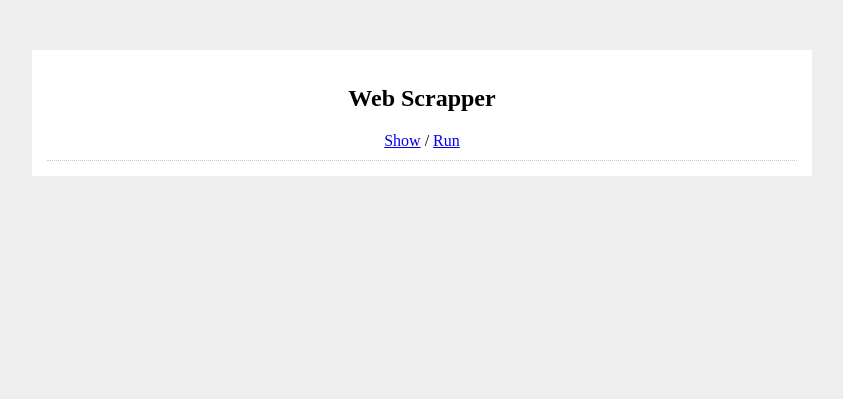
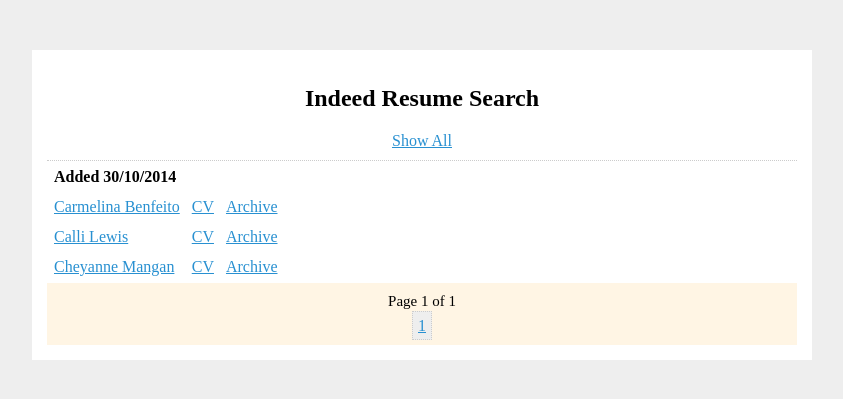
Before and after one commit to leninhasda/web-scraper, a PHP site: page / in a window 1280 px wide. Shown: the top 399 px of the page, without its empty margins (218-1061 px from the left). Run offline with PHP 8.4, Linux system fonts and the light colour scheme; data comes from the database, SQL or seed files in the repository.

Commit message:
first version released

```diff
--- a/public/config.php
+++ b/public/config.php
@@ -1,42 +1,82 @@
 <?php
 
-ini_set('display_errors',1);
-ini_set('display_startup_errors',1);
-error_reporting(-1);
+// only for testing
+debug(0);
+function debug($x) {
+	ini_set('display_errors',$x);
+	ini_set('display_startup_errors',$x);
+	error_reporting(0);
+}
 
 require_once 'database.php';
-require_once 'contents.php';
+require_once 'content.php';
 require_once 'simple_html_dom.php';
 
 // scraping config
-$config['num_page'] = 5; // number of pages to be scraped around
-$config['url'] = 'http://www.indeed.com/resumes/nurse/in-Aylesbury?co=GB&radius=15&sort=date';
-$config['base_url'] = 'http://www.indeed.com/';
+$config['num_page'] = 3; // number of pages to be scraped around
+$config['url'] = 'http://www.indeed.com/resumes/nurse/in-Aylesbury?co=GB&radius=15&sort=date&start=';
+$config['base_url'] = 'http://www.indeed.com';
 
 // start scraping
 function start_scraping()
 {
 	global $config;
+	$count = 0;
+	$page = 0;
+	$offset = 0;
+
+	// loop through all search pages
+	for($page; $page < $config['num_page'];) {
+
+		// set offset
+		$config['url'] .= $offset;
 
 		// get the search result
 		$search = file_get_html($config['url']);
+
+		// check for next page
+		$hasNext = $search->find('div#pagination a.next')[0];
+		if($hasNext) {
+			$page++;
+			$offset += 50;
+		}
+
+		if($search) {
 
 			// find the result list
 			$search_result = $search->find('.resultsList')[0];
 
 			// loop through each list
 			foreach ($search_result->children as $item) {
+				// find the name and link
+				$theLink = $item->find('div.app_name a')[0];
+				$name = $theLink->innertext();
+				$link = html_entity_decode($config['base_url'].$theLink->getAttribute('href'));
 
-		$theLink = $item->find('div.app_name a')[0];
-		// var_dump(get_class_methods($theLink));
-		echo $theLink->innertext();
-		echo '<br>';
-		echo $theLink->getAttribute('href');
-		// echo '<a href="">'.$theLink.inner'</a>';
-		// var_dump($theLink);
+				// check for duplicate entry
+				if( ! Content::check_duplicate($name, $link)) {
+					// get the resume
+					$resume = file_get_html($link);
 
-		break;
-		// echo $item->find('.app_name')->children()->find('a').innerhtml;
+					if($resume) {
+						$resume = $resume->find("div#resume")[0];
+						$resume = $resume->__toString();
+
+						// add it to database
+						$content = new Content;
+						$content->name = $name;
+						$content->link = $link;
+						$content->resume = addslashes($resume);
+						if($content->save()) {
+							$count++;
 						}
-	return $search_result;
+
+						// delay execution for a sec
+						sleep(rand(1,2));
 					}
+				}
+			}
+		}
+	}
+	return $count;
+}
--- /dev/null
+++ b/public/content.php
@@ -0,0 +1,198 @@
+<?php
+
+/**
+ * content class
+ *
+ * @author 	: Lenin Hasda
+ * @URL 	: http://leninhasda.net
+ * @version : 1.0.0
+ */
+
+class Content
+{
+	/**
+	 * @var id
+	 */
+	public $id;
+
+	/**
+	 * @var name
+	 */
+	public $name;
+
+	/**
+	 * @var link
+	 */
+	public $link;
+
+	/**
+	 * `@var resume
+	 */
+	public $resume;
+
+	/**
+	 * @var is archive
+	 */
+	public $is_archive;
+
+	/**
+	 * @var create data
+	 */
+	public $created_at;
+
+
+	/**
+	 * the db object
+	 *
+	 * @var db
+	 */
+	public $db;
+
+	/**
+	 * constructor method
+	 *
+	 * @param void
+	 * @return void
+	 */
+	function __construct()
+	{
+		global $db;
+		$this->db = $db;
+	}
+
+	/**
+	 * save new content
+	 *
+	 * @param void
+	 * @return int - insert id
+	 */
+	public function save()
+	{
+		$this->check();
+
+		$sql  = " insert into contents (name, link, resume, is_archive, created_at) values ('";
+		$sql .= $this->name . "', '";
+		$sql .= $this->link . "', '";
+		$sql .= $this->resume . "', '";
+		$sql .= $this->is_archive . "', '";
+		$sql .= $this->created_at . "')";
+		$query = $this->db->query($sql);
+
+		$this->id = $this->db->insert_id();
+
+		return $this->id;
+	}
+
+	/**
+	 * archive a content
+	 *
+	 * @param void
+	 * @return int - affected row
+	 */
+	public function archived()
+	{
+		$this->is_archive = 1;
+		$sql  = " update contents ";
+		$sql .= " set is_archive='".$this->is_archive."'";
+		$sql .= " where id=".(int)$this->id;
+		$query = $this->db->query($sql);
+
+		return $this->db->affected_rows();
+	}
+
+	/**
+	 * find a content by id
+	 *
+	 * @param int - id
+	 * @return object - content object
+	 */
+	public static function find($id)
+	{
+		$obj = new self();
+
+		$sql = " select * from contents where id='".(int)$id."' limit 1";
+		$query = $obj->db->query($sql);
+		$result = $obj->db->fetch_array($query);
+
+		$obj->id = $result['id'];
+		$obj->name = $result['name'];
+		$obj->link = $result['link'];
+		$obj->resume = $result['resume'];
+		$obj->is_archive = $result['is_archive'];
+		$obj->created_at = $result['created_at'];
+
+		return $obj;
+	}
+
+	/**
+	 * retrive multiple contents
+	 *
+	 * @param array - filter data
+	 * @return array - content object array
+	 */
+	public static function get($data = null, $count = false)
+	{
+		$obj = new self();
+
+		if(isset($data['fields'])) {
+			if(is_array($$data['fields']))
+				$fields = implode(',', $data['fields']);
+		} else {
+			$fields = '*';
+		}
+
+		if( $count )
+			$sql  = " select count(*) from contents ";
+		else
+			$sql  = " select ".$fields." from contents ";
+
+		$sql .= " where is_archive=0 ";
+		$sql .= " order by created_at desc ";
+		if(isset($data['page']) && isset($data['show']))
+			$sql .= " limit ".((int)$data['page'] * (int) $data['show']).", ".(int)$data['show'];
+
+		$query = $obj->db->query($sql);
+
+		if($count)
+			return (int)$obj->db->fetch_array($query)[0];
+
+		$results = [];
+		while($result = $obj->db->fetch_array($query)) {
+			$newObj = new self;
+			$newObj->id = $result['id'];
+			$newObj->name = $result['name'];
+			$newObj->link = $result['link'];
+			$newObj->resume = $result['resume'];
+			$newObj->is_archive = $result['is_archive'];
+			$newObj->created_at = $result['created_at'];
+
+			$results[] = $newObj;
+		}
+
+		return $results;
+	}
+
+	public static function check_duplicate($name, $link)
+	{
+		$obj = new self();
+
+		$sql  = " select * from contents ";
+		$sql .= " where name='".$name."' or link='".$link."'";
+		$sql .= " limit 1";
+		$query = $obj->db->query($sql);
+
+		return $obj->db->num_rows($query);
+	}
+
+	/**
+	 * check of archive and date and set them if not given
+	 *
+	 * @param void
+	 * @return void
+	 */
+	protected function check()
+	{
+		$this->is_archive = 0;
+		$this->created_at = date('Y-m-d H:i:s');
+	}
+}
--- a/public/index.php
+++ b/public/index.php
@@ -12,6 +12,12 @@
 			padding: 0;
 			background: #eee;
 		}
+		a {
+			color: #2890D1;
+		}
+		a:hover {
+			color: darkorange;
+		}
 		#wrap {
 			width: 750px;
 			padding: 15px;
@@ -19,12 +25,22 @@
 			margin: 50px auto;
 		}
 		#wrap h2,
+		#wrap h3,
 		#wrap nav {
 			text-align: center;
 		}
 		#wrap nav {
 			padding-bottom: 10px;
 			border-bottom: 1px dotted #ccc;
+		}
+		#wrap h4 {
+			margin: 0;
+		}
+		#wrap p {
+			font-size: 15px;
+			margin: 0;
+			padding-bottom: 7px;
+			text-align: center;
 		}
 		.row {
 			overflow: auto;
@@ -36,26 +52,141 @@
 			width: 50%;
 			float: left;
 		}
+
+		/* resume style*/
+		div#resume { color: #444}
+		div#resume h1, div#resume h2, div#resume h3, div#resume h4, div#resume h5, div#resume h6 {
+			text-align: left;
+		}
+		div#resume p {
+			text-align: left;
+			padding-bottom: 10px;
+			line-height: 1.5em;
+		}
+
+		div#resume h1 {font-size: 28px;}
+		div#resume h2 {font-size: 18px;}
+		div#resume p.locality {font-size: 20px;}
+		div#resume div#basic_info_cell div.separator-hyphen{display: none}
+		div.section_title {
+			border-top: 2px solid #CCC;
+			border-bottom: 1px solid #CCC;
+			margin-bottom: 8px;
+			padding-bottom: 15px;
+			padding-top: 15px;
+		}
+		div#resume p.title {
+
+		}
+		.separator-hyphen {
+			display: none;
+		}
+		div#resume p.work_title {
+			font-weight: bold;
+			font-size: 18px;
+			padding: 15px 0 10px;
+		}
+		div#resume .inline-block {
+			display: inline-block;
+		}
+		div#resume{}
+		.pagination {
+			background: #FFF5E4;
+			padding: 10px 0;
+			text-align: center;
+		}
+		.pagination a {
+			border: 1px dotted #ccc;
+			background: #eee;
+			padding: 5px;
+		}
+		.pagination a:hover {
+			background: #2890D1;
+			color: white;
+		}
 	</style>
 </head>
 <body>
 	<div id="wrap">
-		<h2>Web Scrapper</h2>
+		<h2>Indeed Resume Search</h2>
 		<nav>
-			<a href="./?action=show">Show</a> /
-			<a href="./?action=run">Run</a>
+			<a href="./?action=show">Show All</a>
+			<!-- <a href="./?action=run">Run Search</a> -->
 		</nav>
 
 		<div class="row">
-		<?php if(isset($_GET['action']) && 'run' == $_GET['action']) :
-			echo 'running';
-			$number = start_scraping();
-			print_r(get_object_vars($number[0]));
-		?>
-			<h3><?php //echo $number ?> new resume added!</h3>
-		<?php elseif(isset($_GET['action']) && 'show' == $_GET['action']) : ?>
-		<?php elseif(isset($_GET['action']) && 'view' == $_GET['action']) : ?>
-		<?php endif; ?>
+			<!-- run -->
+			<?php if(isset($_GET['action']) && 'run' == $_GET['action']) :
+				// $number = start_scraping();
+			?>
+				<h3><?php echo $number ?> new resume added!</h3>
+
+			<!-- view single -->
+			<?php elseif(isset($_GET['action']) && 'view' == $_GET['action']) :
+				$id = (int)$_GET['id'];
+				$cv = Content::find($id);
+			?>
+				<?php echo $cv->resume; ?>
+
+			<!-- archives -->
+			<?php elseif(isset($_GET['action']) && 'archive' == $_GET['action']) :
+				$id = (int)$_GET['id'];
+				$content= Content::find($id);
+				if($content->archived()) :
+			?>
+				<h3>Resume Archived! <a href="./?action=show">Go Back</a></h3>
+				<?php endif; ?>
+
+			<!-- show all -->
+			<?php else:
+				$page = isset($_GET['page']) ? (int)$_GET['page'] : 1;
+				$show = isset($_GET['show']) ? (int)$_GET['show'] : 20;
+				$page --;
+				$args = [
+					'show' => $show,
+					'page' => $page
+				];
+				$cvs = Content::get($args);
+				$current_date = null;
+			?>
+				<table border="0" cellpadding="5">
+				<?php foreach ($cvs as $cv) :
+					$cv_date = date("d/m/Y", strtotime($cv->created_at));
+					if(!$current_date || $current_date != $cv_date) {
+						$current_date = $cv_date;
+					?>
+					<tr><td colspan="3"><h4>Added <?php echo $current_date ?></h4></td>
+					<?php } ?>
+					<tr>
+						<td><a href="<?php echo $cv->link; ?>"><?php echo $cv->name; ?></a></td>
+						<td><a href="?action=view&amp;id=<?php echo $cv->id; ?>">CV</a></td>
+						<td><a href="?action=archive&amp;id=<?php echo $cv->id; ?>">Archive</a></td>
+					</tr>
+				<?php endforeach; ?>
+				</table>
+			<?php endif; ?>
+
+			<div class="pagination">
+			<?php
+				$total = Content::get(null, true);
+				$show = isset($_GET['show']) ? (int)$_GET['show'] : 20;
+				$page = isset($_GET['page']) ? (int)$_GET['page'] : 1;
+				$page--;
+				$total_page = (int) ($total/$show) + 1;
+			?>
+				<p>Page <?php echo ($page+1);?> of <?php echo $total_page ?></p>
+				<div>
+					<?php for($p=0; $p<$total_page; $p++) : ?>
+						<?php if($p == $page) : ?>
+							<a href="javascript: return 0;">
+						<?php else: ?>
+							<a href="?action=show&amp;show=<?php echo $show ?>&amp;page=<?php echo ($p+1) ?>">
+						<?php endif; ?>
+							<?php echo $p+1 ?></a>
+					<?php endfor; ?>
+				</div>
+
+			</div>
 		</div>
 
 	</div>
```
Also changed, not shown: contents.sql (added, +52 -0 lines). Lines whose indentation alone changed are shown as unchanged.
